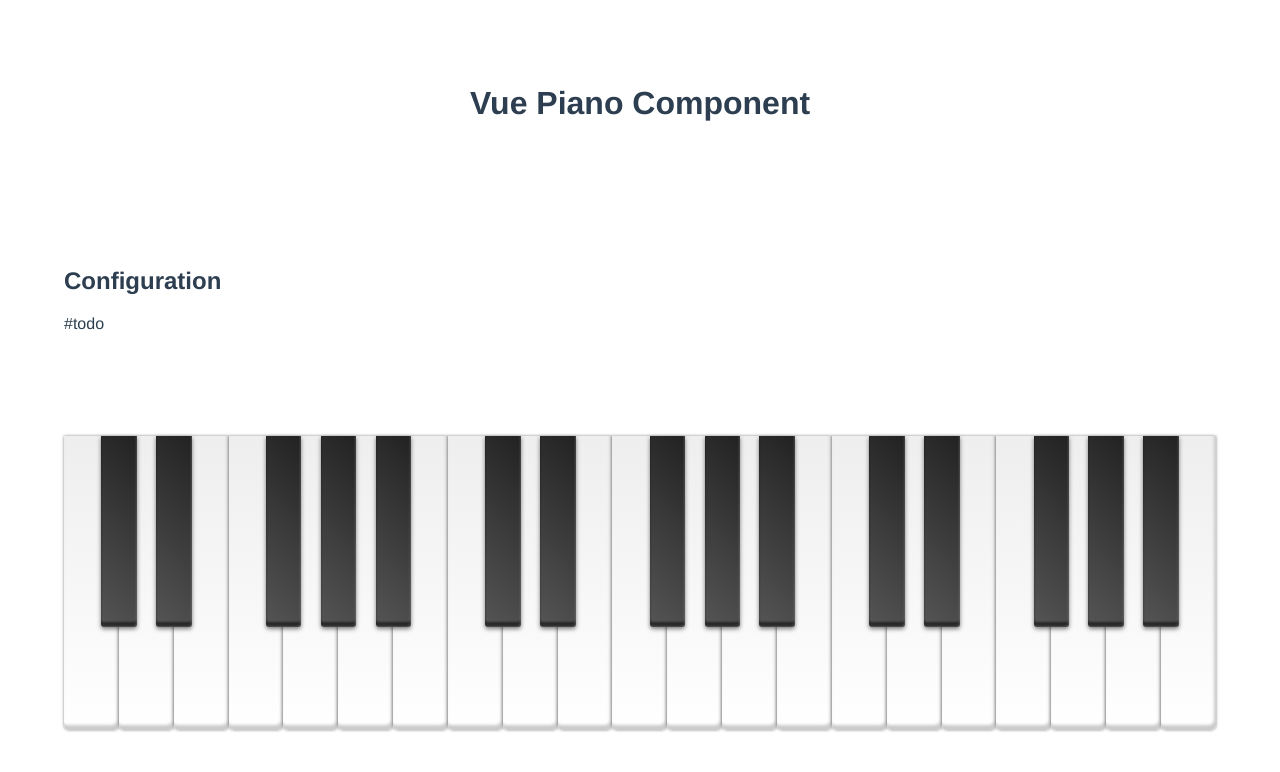
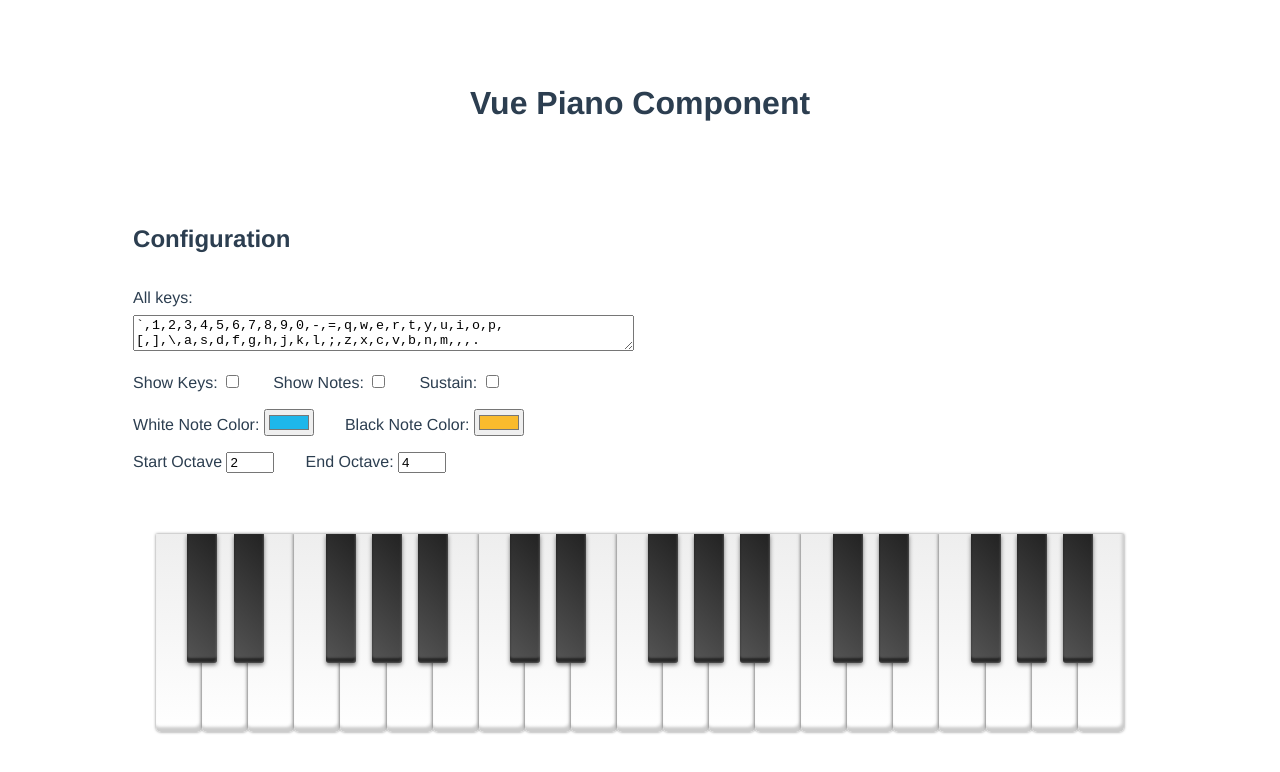
Before and after one commit to MicuEmerson/vue-piano, a Vue app: page / in a window 1280 px wide. Shown: the top 772 px of the page. Built offline with nearby package versions, Linux system fonts and the light colour scheme.

Commit message:
config for github.io and small fixes at component Added watch for some props to regenerate the keyboard tiles fixed clearing of notesIndexesByKey dictionary

```diff
--- a/src/App.vue
+++ b/src/App.vue
@@ -2,16 +2,67 @@
   <div id="app">
     <h1> Vue Piano Component </h1>
 
-    <div class="config-container">
-      <h2> Configuration </h2>
+    <section class="config-container">
       <div>
-        #todo
+        <h2> Configuration </h2>
+          <!-- <hr> -->
       </div>
-    </div>
+      <!-- <div style="width: 50%"> -->
+        <div class="config-elem">
+          <div class="config-elem-cell">
+            <div> All keys: </div>
+            <textarea :value="allKeys" @change="handleAllKeysChanges" rows="2" cols="60"
+              style="margin-top: 1.5%" placeholder="add keys followed by semicolumns (e.g: a,s,d...)">
+            </textarea>
+          </div>
+        </div>
 
-    <div style="height: 300px">
-      <PianoKeyboard/>
-    </div>
+        <div class="config-elem">
+          <div class="config-elem-cell">
+            <label> Show Keys: </label> <input type="checkbox" v-model="showKeys"/>
+          </div>
+          <div class="config-elem-cell">
+            <label> Show Notes: </label> <input type="checkbox" v-model="showNotes"/>
+          </div>
+          <div class="config-elem-cell">
+            <label> Sustain: </label> <input type="checkbox" v-model="sustain"/>
+          </div>
+        </div>
+
+        <div class="config-elem">
+          <div class="config-elem-cell">
+            <label> White Note Color: </label> <input v-model="whiteNoteColor" type="color">
+          </div>
+          <div class="config-elem-cell">
+            <label> Black Note Color: </label> <input v-model="blackNoteColor" type="color">
+          </div>
+        </div>
+
+        <div class="config-elem">
+          <div class="config-elem-cell">
+            <label> Start Octave </label> <input v-model="startOctave" min="1" max="8" type="number">
+          </div>
+          <div class="config-elem-cell">
+            <label> End Octave: </label> <input v-model="endOctave" min="1" max="8" type="number">
+          </div>
+        </div>
+      <!-- </div> -->
+
+      <!-- <div> <hr> </div> -->
+    </section>
+
+    <section class="piano-container">
+      <PianoKeyboard
+        :showKeys="showKeys"
+        :showNotes="showNotes"
+        :sustain="sustain"
+        :whiteNoteColor="whiteNoteColor"
+        :blackNoteColor="blackNoteColor"
+        :startOctave="startOctave"
+        :endOctave="endOctave"
+        :allKeys="allKeys"
+      />
+    </section>
   </div>
 </template>
 
@@ -20,8 +71,29 @@
 
 export default {
   name: 'App',
+  data: function () {
+    return {
+      whiteNoteColor: "#1eb7eb",
+      blackNoteColor: "#f9bb2d",
+      showKeys: false,
+      showNotes: false,
+      sustain: false,
+      startOctave: 2,
+      endOctave: 4,
+      allKeys: [ '`', `1`, '2', '3', '4', '5', '6', '7', '8', '9', '0', '-', '=',
+            'q', 'w', 'e', 'r', 't', 'y', 'u', 'i', 'o', 'p', '[', ']', '\\',
+            'a', 's', 'd', 'f', 'g', 'h', 'j', 'k', 'l', ';',
+            'z', 'x', 'c', 'v', 'b', 'n', 'm', ',', '.' ]
+    }
+  },
   components: {
     PianoKeyboard
+  },
+  methods: {
+    handleAllKeysChanges: function(e){
+      this.allKeys = e.srcElement.value.split(',').map(elem => elem.trim())
+
+    }
   }
 }
 </script>
@@ -52,7 +124,6 @@
   height: 100%;
   margin: 0;
   padding: 0;
-  /* overflow-y: hidden; */
 }
 
 .piano-container {
@@ -63,5 +134,20 @@
 
 .config-container {
   text-align: left;
+  display: flex;
+  justify-content: space-between;
+  flex-direction: column;
+  height: 40%;
+  width: 60%;
+  padding-left: 6%;
+}
+
+.config-elem {
+  display: flex;
+  justify-content: flex-start;
+}
+
+.config-elem-cell {
+  margin-right: 5%;
 }
 </style>
--- a/src/components/PianoKeyboard.vue
+++ b/src/components/PianoKeyboard.vue
@@ -52,7 +52,7 @@
         /* Helper map for pressed key, (e.g notesIndexesByKey['a'] = 4, we found the note which coresponds to 'a' key at index 4 in notes array) */
         notesIndexesByKey: {},
 
-        /* Here we need generate notes, it contains objects of the form
+        /* Array with generated notes of the form
             {
                 note: <C4>,
                 key: <a>,
@@ -127,6 +127,20 @@
     }
   },
 
+  watch: {
+    startOctave(val){
+      this.startOctave = val;
+      this.regenerate();
+    },
+    endOctave(val){
+      this.endOctave = val;
+      this.regenerate();
+    },
+    allKeys(val){
+      this.allKeys = val;
+      this.regenerate();
+    }
+  },
 
   created() {
     this.synth = new Tone.Synth().toDestination();
@@ -204,7 +218,6 @@
         let keyIndex = 0;
         let noteIndex = 0;
         this.notes.length = 0;
-
         for(let octave = this.startOctave; octave <= this.endOctave; octave++) {
 
             while(noteIndex < this.allNotes.length) {
@@ -241,15 +254,18 @@
     },
 
     generateNotesIndexesByKey: function() {
-        this.notesIndexesByKey.length = 0;
-
+        this.notesIndexesByKey = {}
         for(let index = 0; index < this.notes.length; index++){
             this.notesIndexesByKey[this.notes[index].key] = index;
 
             if(this.notes[index].blackNote != undefined)
                 this.notesIndexesByKey[this.notes[index].blackNote.key] = index;
+        }
+    },
 
-        }
+    regenerate: function() {
+      this.generateNotes();
+      this.generateNotesIndexesByKey();
     },
   },
 }
```
